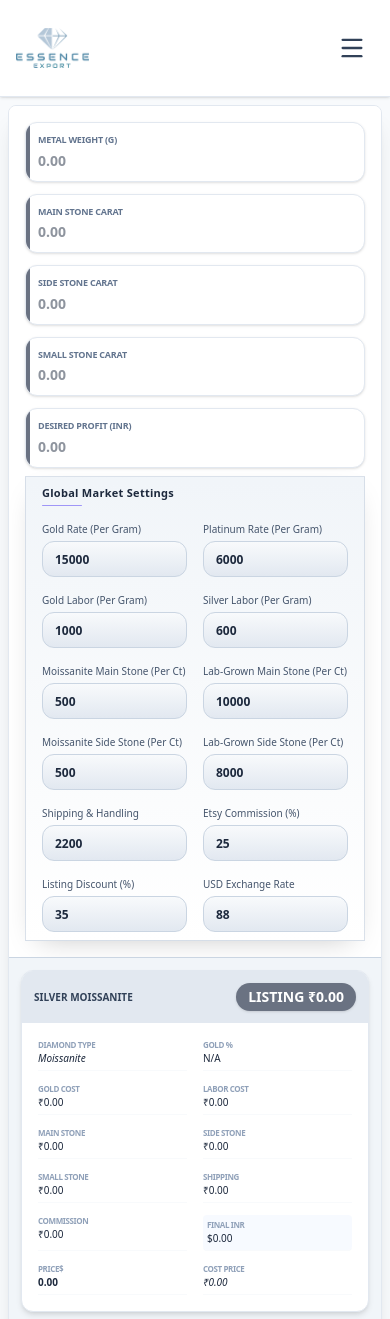
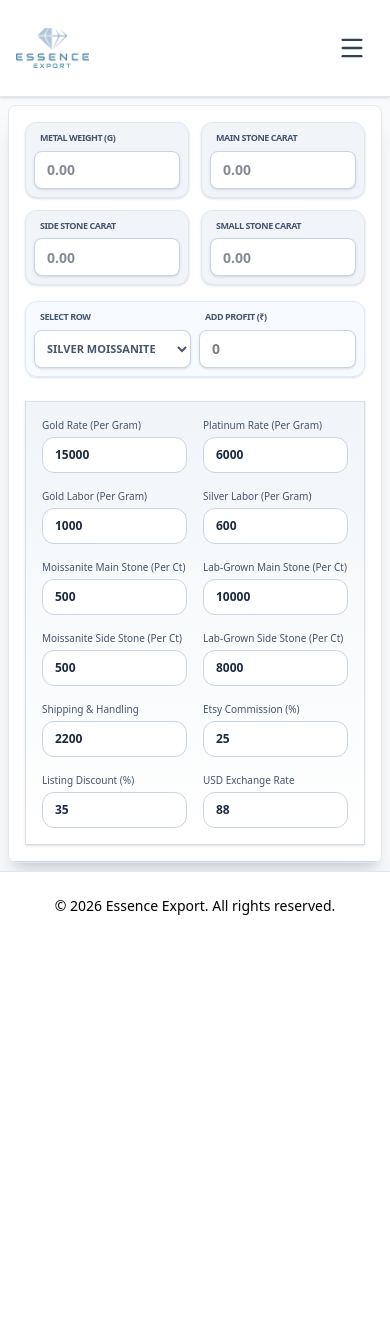
Before and after one commit to tushar-pipaliya/essenceexport, a React (Vite) app: page / in a window 390 px wide. Shown: the top 1319 px of the page. After the commit the page ends 940 px from the top, so only its background shows below. Built offline with nearby package versions, Linux system fonts and the light colour scheme.

Commit message:
Dynamic profit functionality add

```diff
--- a/src/components/etsycalc/EtsyCalc.jsx
+++ b/src/components/etsycalc/EtsyCalc.jsx
@@ -1,10 +1,9 @@
-import React, { useState, useEffect } from "react";
+import React, { useState } from "react";
 import Swal from "sweetalert2";
 import "animate.css";
 import Navbar from "../navbar/Navbar";
 import Footer from "../footer/Footer";
 
-// Helper component for mobile view fields
 const DataField = ({ label, value, bold = false, italic = false, highlight = false }) => (
     <div className={`flex flex-col border-b border-slate-50 pb-1 ${highlight ? 'bg-blue-50/50 p-1 rounded' : ''}`}>
         <span className="text-slate-400 font-semibold uppercase text-[8px] tracking-tighter">{label}</span>
@@ -15,7 +14,6 @@ const DataField = ({ label, value, bold = false, italic = false, highlight = fal
 );
 
 const EtsyCalc = () => {
-    // 1. Global Parameters (Market Rates)
     const defaultParams = {
         "Gold Rate (Per Gram)": 15000,
         "Platinum Rate (Per Gram)": 6000,
@@ -36,16 +34,19 @@ const EtsyCalc = () => {
         return saved ? JSON.parse(saved) : defaultParams;
     });
 
-    // 2. Specific Item Inputs
     const [itemSpecs, setItemSpecs] = useState({
         "Metal Weight (g)": "",
         "Main Stone Carat": "",
         "Side Stone Carat": "",
         "Small Stone Carat": "",
-        "Desired Profit (INR)": "",
     });
 
-    // 3. Row Configuration
+    const [rowProfits, setRowProfits] = useState({
+        1: 0, 2: 0, 3: 0, 4: 0, 5: 0, 6: 0, 7: 0, 8: 0, 9: 0
+    });
+
+    const [selectedRowId, setSelectedRowId] = useState(1);
+
     const rows = [
         { id: 1, type: "SILVER MOISSANITE", dType: "Moissanite", gPct: 0, isSilver: true },
         { id: 2, type: "10KT MOISSANITE", dType: "Moissanite", gPct: 0.427, isSilver: false },
@@ -63,7 +64,7 @@ const EtsyCalc = () => {
         const c = parseFloat(itemSpecs["Main Stone Carat"]) || 0;
         const sdwt = parseFloat(itemSpecs["Side Stone Carat"]) || 0;
         const smwt = parseFloat(itemSpecs["Small Stone Carat"]) || 0;
-        const p = parseFloat(itemSpecs["Desired Profit (INR)"]) || 0;
+        const p = parseFloat(rowProfits[row.id]) || 0;
 
         const isL = row.dType === "Lab-Grown";
         const mainP = isL ? params["Lab-Grown Main Stone (Per Ct)"] : params["Moissanite Main Stone (Per Ct)"];
@@ -71,7 +72,6 @@ const EtsyCalc = () => {
 
         const baseR = row.type === "PLATINUM" ? params["Platinum Rate (Per Gram)"] : params["Gold Rate (Per Gram)"];
         const goldCost = w * baseR * row.gPct;
-
         const currentLaborRate = row.isSilver ? params["Silver Labor (Per Gram)"] : params["Gold Labor (Per Gram)"];
         const laborCost = w * currentLaborRate;
 
@@ -81,7 +81,6 @@ const EtsyCalc = () => {
         const shipping = w > 0 ? Number(params["Shipping & Handling"]) : 0;
 
         const subTotal = goldCost + laborCost + mainCost + sideCost + smallCost + shipping;
-
         const finalINR = (subTotal + p) / (1 - params["Etsy Commission (%)"] / 100);
         const commission = finalINR * (params["Etsy Commission (%)"] / 100);
         const listingINR = finalINR / (1 - params["Listing Discount (%)"] / 100);
@@ -103,22 +102,38 @@ const EtsyCalc = () => {
         };
     };
 
+    const handleProfitChange = (id, val) => {
+        setRowProfits(prev => ({ ...prev, [id]: val }));
+    };
+
     const handleSaveParams = () => {
         localStorage.setItem("master_params_v2", JSON.stringify(params));
         Swal.fire({ icon: "success", title: "Global Rates Updated", timer: 1000, showConfirmButton: false });
     };
 
+
     const handleReset = () => {
         Swal.fire({
-            title: 'Restore Defaults?',
-            text: "This will reset all market rates to factory settings.",
+            title: "Are you sure?",
+            text: "This will revert all Global Rates to their original default values.",
+            // icon: "warning",
             showCancelButton: true,
-            confirmButtonColor: "#ef4444",
-            confirmButtonText: "Yes, Reset",
+            confirmButtonColor: "#3085d6",
+            cancelButtonColor: "#d33",
+            confirmButtonText: "Yes, reset them!",
+            cancelButtonText: "Cancel"
         }).then((result) => {
             if (result.isConfirmed) {
                 localStorage.removeItem("master_params_v2");
                 setParams(defaultParams);
+
+                Swal.fire({
+                    title: "Reset Successful",
+                    text: "Rates have been restored to defaults.",
+                    icon: "success",
+                    timer: 1500,
+                    showConfirmButton: false
+                });
             }
         });
     };
@@ -130,29 +145,69 @@ const EtsyCalc = () => {
             <main className="flex-grow p-2 md:p-4">
                 <div className="max-w-[2200px] mx-auto bg-white rounded-lg shadow-xl overflow-hidden border border-slate-200">
                     <div className="bg-white space-y-6 p-4">
-                        {/* Section 1: Item Specifics */}
-                        <div className="grid grid-cols-1 sm:grid-cols-2 lg:grid-cols-5 mb-2 gap-3 md:gap-4">
+
+                        {/* Section 1: Inputs & Dropdown Selector */}
+                        <div className="grid grid-cols-1 lg:grid-cols-12 gap-4 items-end">
+
+                            {/* Item Specs - Grey Background with White Inputs */}
+                            <div className="lg:col-span-8 grid grid-cols-2 md:grid-cols-4 gap-3">
                                 {Object.keys(itemSpecs).map((key) => (
-                                <div key={key} className="relative overflow-hidden bg-white px-3 py-2.5 rounded-xl border border-slate-200 shadow-sm transition-all hover:shadow-md hover:border-blue-200">
-                                    <label className="block text-[9px] font-bold text-slate-500 uppercase tracking-tight mb-1">{key}</label>
+                                    <div key={key} className="flex flex-col bg-slate-100 p-2 rounded-xl border border-slate-200 shadow-sm">
+                                        {/* Label: Grayish area */}
+                                        <label className="px-1.5 text-[9px] font-black text-slate-600 uppercase tracking-tighter mb-1.5">
+                                            {key.replace(/([A-Z])/g, ' $1').trim()}
+                                        </label>
+
+                                        {/* Input: Pure White Contrast */}
+                                        <div className="bg-white rounded-lg border border-slate-300 shadow-sm focus-within:ring-2 focus-within:ring-blue-400 focus-within:border-transparent transition-all">
                                             <input
                                                 type="number"
                                                 value={itemSpecs[key]}
                                                 onChange={(e) => setItemSpecs({ ...itemSpecs, [key]: e.target.value })}
-                                        className="w-full bg-transparent font-semibold text-sm md:text-base text-slate-800 outline-none"
+                                                className="w-full h-9 px-3 bg-transparent font-bold text-sm text-slate-900 outline-none"
                                                 placeholder="0.00"
                                             />
-                                    <div className="absolute left-0 top-0 h-full w-1 bg-gray-500" />
+                                        </div>
                                     </div>
                                 ))}
                             </div>
 
+                            {/* Profit Section - Blue Background with White Inputs */}
+                            <div className="lg:col-span-4 grid grid-cols-2 gap-2 bg-blue-50/50 p-2 rounded-xl border border-blue-100 shadow-sm">
+                                {/* Select Row Column */}
+                                <div className="flex flex-col">
+                                    <label className="px-1.5 text-[9px] font-black text-slate-600 uppercase tracking-tighter mb-1.5">
+                                        Select Row</label>
+                                    <div className="bg-white rounded-lg border border-slate-300 shadow-sm focus-within:ring-2 focus-within:ring-blue-400 focus-within:border-transparent transition-all">
+
+                                        <select
+                                            value={selectedRowId}
+                                            onChange={(e) => setSelectedRowId(parseInt(e.target.value))}
+                                            className="w-full  h-9 px-2 bg-transparent text-[11px] font-bold text-slate-600 outline-none cursor-pointer"
+                                        >
+                                            {rows.map(r => <option key={r.id} value={r.id}>{r.type}</option>)}
+                                        </select>
+                                    </div>
+                                </div>
+
+                                {/* Profit Input Column */}
+                                <div className="flex flex-col">
+                                    <label className="px-1.5 text-[9px] font-black text-slate-600 uppercase tracking-tighter mb-1.5">
+                                        Add Profit (₹)</label>
+                                    <div className="bg-white rounded-lg border border-slate-300 shadow-sm focus-within:ring-2 focus-within:ring-blue-400 focus-within:border-transparent transition-all">
+                                        <input
+                                            type="number"
+                                            value={rowProfits[selectedRowId] || ""}
+                                            onChange={(e) => handleProfitChange(selectedRowId, e.target.value)}
+                                            className="w-full h-9 px-3 bg-transparent text-sm font-bold  outline-none"
+                                            placeholder="0"
+                                        />
+                                    </div>
+                                </div>
+                            </div>
+                        </div>
                         {/* Section 2: Global Parameters */}
-                        <div className="bg-gradient-to-b from-slate-100 via-slate-50 to-white px-4 py-2 md:py-4 md:px-6 border border-slate-300/70 shadow-[0_10px_28px_-14px_rgba(0,0,0,0.25)]">
-                            <div className="mb-4">
-                                <h3 className="text-[11px] font-semibold text-slate-800 tracking-wide">Global Market Settings</h3>
-                                <div className="h-[1px] w-10 bg-indigo-600/50 mt-1 rounded-full" />
-                            </div>
+                        <div className="bg-gradient-to-b from-slate-100 via-slate-50 to-white px-4 py-4 border border-slate-300/70 shadow-sm">
                             <div className="grid grid-cols-2 sm:grid-cols-3 md:grid-cols-4 lg:grid-cols-6 gap-4">
                                 {Object.keys(params).map((key) => (
                                     <div key={key} className="flex flex-col gap-1">
@@ -161,7 +216,7 @@ const EtsyCalc = () => {
                                             type="number"
                                             value={params[key]}
                                             onChange={(e) => setParams({ ...params, [key]: e.target.value })}
-                                            className="h-9 px-3 rounded-xl bg-gradient-to-b from-slate-50 to-slate-200 border border-slate-300 text-[12px] font-semibold text-slate-800 shadow-[inset_0_1px_3_rgba(0,0,0,0.15)] outline-none transition-all hover:from-slate-100 hover:to-slate-200 focus:from-white focus:to-slate-100 focus:border-indigo-600 focus:ring-2 focus:ring-indigo-600/25 active:scale-[0.98]"
+                                            className="h-9 px-3 rounded-xl bg-white border border-slate-300 text-[12px] font-semibold text-slate-800 outline-none focus:border-blue-400"
                                         />
                                     </div>
                                 ))}
@@ -169,9 +224,8 @@ const EtsyCalc = () => {
                         </div>
                     </div>
 
-                    {/* Section 3: Result View */}
+                    {/* Section 3: Result Table */}
                     <div className="overflow-hidden bg-white border-t border-slate-300">
-                        {/* Desktop Table View */}
                         <div className="hidden lg:block overflow-x-auto">
                             <table className="w-full min-w-[1800px] border-collapse text-[12px] text-center table-fixed">
                                 <thead>
@@ -181,13 +235,14 @@ const EtsyCalc = () => {
                                         <th className="p-2 w-[130px] border-r border-slate-200">Diamond Type</th>
                                         <th className="p-2 w-[110px] border-r border-slate-200">Gold Cost</th>
                                         <th className="p-2 w-[110px] border-r border-slate-200">Labor Cost</th>
-                                        <th className="p-2 w-[130px] border-r border-slate-200">Main Diamond</th>
-                                        <th className="p-2 w-[130px] border-r border-slate-200">Side Diamond</th>
-                                        <th className="p-2 w-[130px] border-r border-slate-200">Small Diamond</th>
+                                        <th className="p-2 w-[130px] border-r border-slate-200">Main Stone</th>
+                                        <th className="p-2 w-[130px] border-r border-slate-200">Side Stone</th>
+                                        <th className="p-2 w-[130px] border-r border-slate-200">Small Stone</th>
                                         <th className="p-2 w-[100px] border-r border-slate-200">Shipping</th>
                                         <th className="p-2 w-[110px] border-r border-slate-200">Commission</th>
+                                        <th className="p-2 w-[110px] border-r border-slate-200">Profit (₹)</th>
                                         <th className="p-2 w-[120px] border-r border-slate-200">Final INR</th>
-                                        <th className="p-2 w-[120px] border-r border-slate-200">Listing INR</th>
+                                        <th className="p-2 w-[120px] border-r border-slate-200 font-bold">Listing INR</th>
                                         <th className="p-2 w-[100px] border-r border-slate-200">Price $</th>
                                         <th className="p-2 w-[120px] border-r border-slate-200 italic">Cost Price</th>
                                     </tr>
@@ -207,49 +262,19 @@ const EtsyCalc = () => {
                                                 <td className="p-2 border-r border-slate-200">₹{c.smallCost}</td>
                                                 <td className="p-2 border-r border-slate-200">₹{c.shipping}</td>
                                                 <td className="p-2 border-r border-slate-200">₹{c.commission}</td>
+                                                {/* Profit as Plain Text (Just like other columns) */}
+                                                <td className="p-2 border-r border-slate-200  bg-blue-50/30">
+                                                    ₹{rowProfits[row.id] || 0}
+                                                </td>
                                                 <td className="p-2 border-r border-slate-200">₹{c.finalINR}</td>
                                                 <td className="p-2 border-r border-slate-200 font-bold">₹{c.listingINR}</td>
-                                                <td className="p-2 border-r border-slate-200">${c.priceUSD}</td>
-                                                <td className="p-2 border-r border-slate-200">₹{c.costPrice}</td>
+                                                <td className="p-2 border-r border-slate-200 font-bold text-slate-800">${c.priceUSD}</td>
+                                                <td className="p-2 border-r border-slate-200 italic">₹{c.costPrice}</td>
                                             </tr>
                                         );
                                     })}
                                 </tbody>
                             </table>
-                        </div>
-
-                        {/* MOBILE CARD VIEW */}
-                        <div className="lg:hidden p-3 grid grid-cols-1 gap-4 bg-slate-100">
-                            {rows.map((row) => {
-                                const c = calculate(row);
-                                return (
-                                    <div key={row.id} className="bg-white rounded-xl shadow-md border border-slate-200 overflow-hidden">
-                                        {/* Header: Metal Type and Price in USD */}
-                                        <div className="bg-slate-200 text-white p-3 flex justify-between items-center">
-                                            <span className="bg-slate-200 text-slate-700 font-bold">{row.type}</span>
-                                            <span className="bg-gray-500 text-white px-3 py-1 rounded-full   font-bold text-sm shadow-sm">
-                                                LISTING ₹{c.listingINR}
-                                            </span>
-                                        </div>
-
-                                        {/* Body: All details including Listing INR */}
-                                        <div className="p-4 grid grid-cols-2 gap-x-4 gap-y-3">
-                                            <DataField label="Diamond Type" value={row.dType} italic />
-                                            <DataField label="Gold %" value={row.gPct > 0 ? (row.gPct * 100).toFixed(1) + '%' : "N/A"} />
-                                            <DataField label="Gold Cost" value={`₹${c.goldCost}`} />
-                                            <DataField label="Labor Cost" value={`₹${c.laborCost}`} />
-                                            <DataField label="Main Stone" value={`₹${c.mainCost}`} />
-                                            <DataField label="Side Stone" value={`₹${c.sideCost}`} />
-                                            <DataField label="Small Stone" value={`₹${c.smallCost}`} />
-                                            <DataField label="Shipping" value={`₹${c.shipping}`} />
-                                            <DataField label="Commission" value={`₹${c.commission}`} />
-                                            <DataField label="Final INR" value={`$${c.finalINR}`} highlight />
-                                            <DataField label="Price$" value={`${c.priceUSD}`} bold />
-                                            <DataField label="Cost Price" value={`₹${c.costPrice}`} italic />
-                                        </div>
-                                    </div>
-                                );
-                            })}
                         </div>
                     </div>
                 </div>
--- a/src/components/navbar/Navbar.jsx
+++ b/src/components/navbar/Navbar.jsx
@@ -26,7 +26,7 @@ const Navbar = ({ onReset, onSave }) => {
             <h1 className="text-2xl lg:text-1xl font-bold text-slate-700 ">
               Jewelry Cost Master
             </h1>
-            <p className="text-sm lg:text-base font-medium text-indigo-600 mt-1 tracking-wide">
+            <p className="text-sm lg:text-base font-medium text-blue-400 mt-1 tracking-wide">
               Gold • Lab Diamonds • Moissanite
             </p>
           </div>
```
Lines whose indentation alone changed are shown as unchanged.
